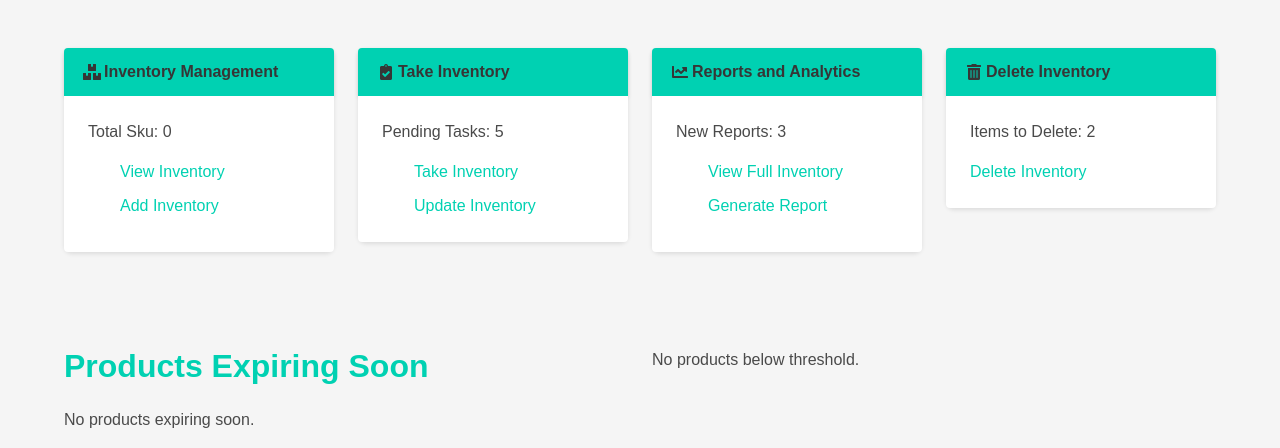
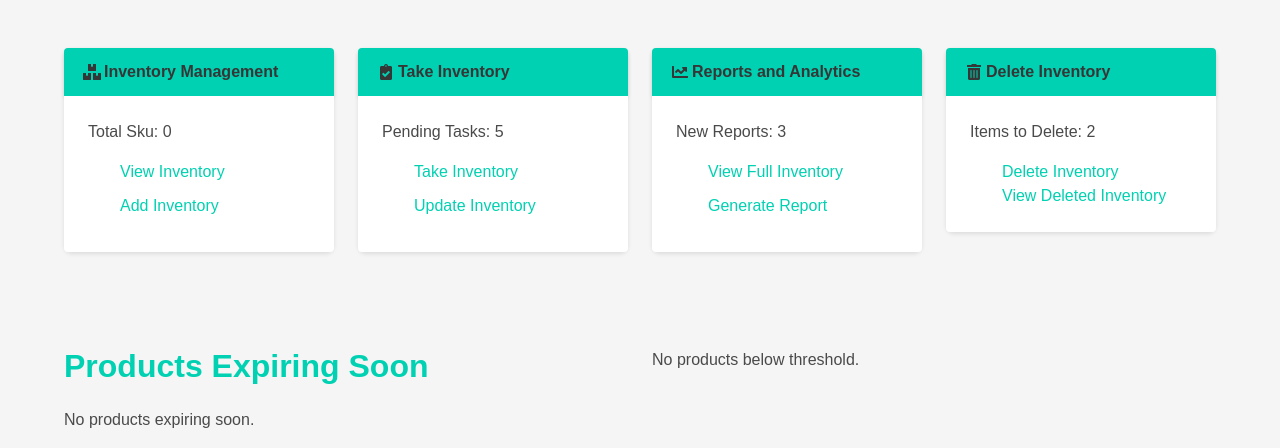
Before and after one commit to Israelshecktar/IMS, a Flask app: page /dashboard in a window 1280 px wide. Shown: the part 56-504 px from the top of the page. Run offline with Flask 3, Linux system fonts and the light colour scheme; the visitor is signed in with stand-in values (Sample User, id 1); data that the repository does not hold is empty.

Commit message:
feat: Implement inventory management enhancements and error handling
- Added `DeletedInventory` model to store details of deleted inventory items.
- Updated `delete_inventory` route to store deleted inventory details and prevent deletion if related transactions exist.
- Created `view_deleted_inventory` route to display deleted inventory items.
- Added "View Deleted Inventory" link to the "Delete Inventory" card on the dashboard.
- Created `deleted_inventory.html` template to display deleted inventory items with a "Back to Dashboard" button for easy navigation.
- Ensured color consistency and accessibility throughout the dashboard and new pages.
- Improved error handling and data validation across inventory management routes.

Resolves IntegrityError issues related to `inventory_id` being set to NULL.

```diff
--- a/app.py
+++ b/app.py
@@ -13,7 +13,7 @@ import io
 import pandas as pd
 from functools import wraps
 from decimal import Decimal
-from models import db, Inventory, User, InventoryTransaction
+from models import db, Inventory, User, InventoryTransaction, DeletedInventory
 from itsdangerous import URLSafeTimedSerializer
 from apscheduler.schedulers.background import BackgroundScheduler
 from apscheduler.triggers.cron import CronTrigger
@@ -392,13 +392,40 @@ def delete_inventory():
             flash("Inventory item not found", "danger")
             return redirect(url_for("delete_inventory"))
 
+        # Check for related transactions
+        related_transactions = InventoryTransaction.query.filter_by(
+            inventory_id=inventory_item.id
+        ).all()
+        if related_transactions:
+            flash("Cannot delete inventory item with related transactions", "danger")
+            return redirect(url_for("delete_inventory"))
+
+        # Store deleted inventory details
+        deleted_inventory = DeletedInventory(
+            original_id=inventory_item.id,
+            material=inventory_item.material,
+            product_name=inventory_item.product_name,
+            total_litres=inventory_item.total_litres,
+            date_received=inventory_item.date_received,
+            best_before_date=inventory_item.best_before_date,
+            location=inventory_item.location,
+        )
+        db.session.add(deleted_inventory)
+
+        # Delete the inventory item
         db.session.delete(inventory_item)
         db.session.commit()
-        flash("Inventory item deleted successfully", "success")
+        flash("Inventory item deleted successfully and details stored", "success")
         return redirect(url_for("delete_inventory"))
 
     inventory_items = Inventory.query.all()
     return render_template("delete_inventory.html", items=inventory_items)
+
+
+@app.route("/deleted_inventory", methods=["GET"])
+def view_deleted_inventory():
+    deleted_items = DeletedInventory.query.all()
+    return render_template("deleted_inventory.html", items=deleted_items)
 
 
 @app.route("/inventory/below_threshold", methods=["GET"])
--- a/requirements.txt
+++ b/requirements.txt
@@ -40,3 +40,4 @@ typing_extensions==4.12.2
 tzdata==2024.1
 tzlocal==5.2
 Werkzeug==3.0.3
+XlsxWriter==3.2.0
--- a/templates/dashboard.html
+++ b/templates/dashboard.html
@@ -56,7 +56,6 @@
             </button>
         </div>
     </div>
-    </div>
 </nav>
 <section class="section">
     <div class="container">
@@ -97,7 +96,7 @@
                             <p>Pending Tasks: 5</p>
                             <ul>
                                 <li><a class="has-text-primary" href="/take_inventory" id="takeInventory">Take Inventory</a></li>
-                            <li></li><a class="has-text-primary" href="/update_inventory">Update Inventory</a></li>
+                                <li><a class="has-text-primary" href="/update_inventory">Update Inventory</a></li>
                             </ul>
                         </div>
                     </div>
@@ -137,7 +136,11 @@
                     <div class="card-content">
                         <div class="content">
                             <p>Items to Delete: 2</p>
+                            <ul>
                             <a class="has-text-primary" href="/delete_inventory" id="deleteInventory">Delete Inventory</a>
+                            <br>
+                            <a class="has-text-primary" href="/deleted_inventory" id="viewDeletedInventory">View Deleted Inventory</a>
+                        </ul>
                         </div>
                     </div>
                 </div>
@@ -164,6 +167,7 @@
         </div>
     </div>
 </section>
+
 <footer class="footer has-background-primary" style="padding: 1rem 1.5rem;">
     <div class="content has-text-centered has-text-white">
         <p>
```
Also changed, not shown: models.py (+12 -0 lines), templates/deleted_inventory.html (added, +48 -0 lines). Lines whose indentation alone changed are shown as unchanged.
